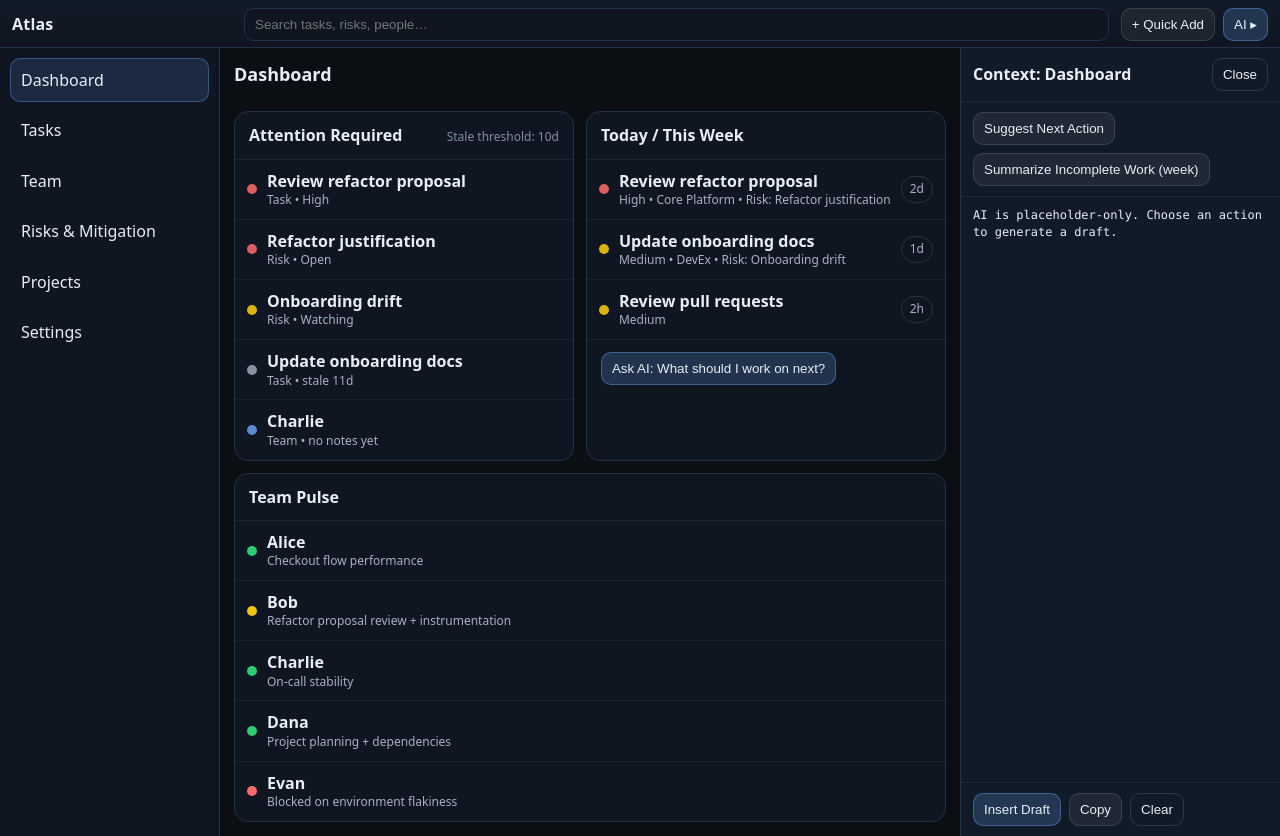
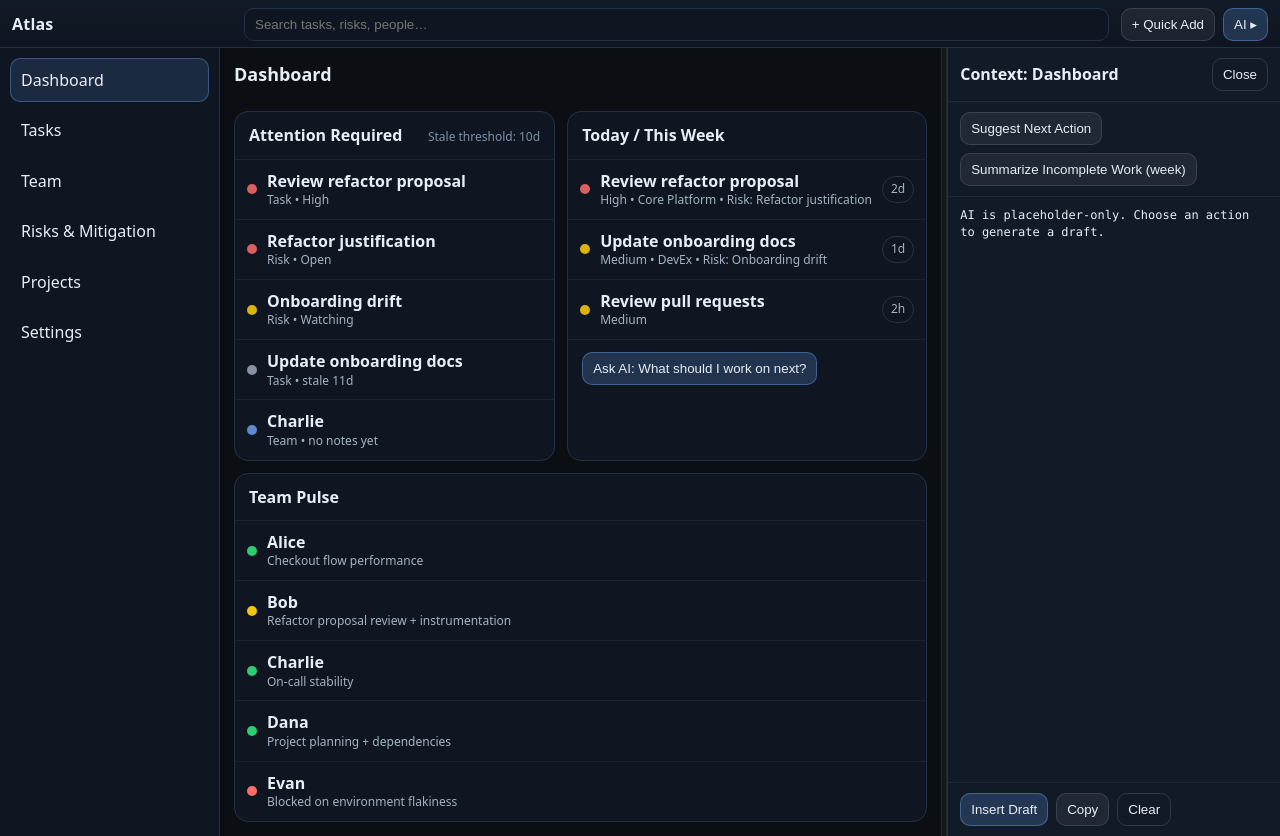
Before and after one commit to smithhe/Atlas, a React (Vite) app in the folder src/webui/: page / in a window 1280 px wide. Built offline with nearby package versions, Linux system fonts and the light colour scheme.

Commit message:
Updated AI panel to be resizable

```diff
--- a/src/webui/src/App.css
+++ b/src/webui/src/App.css
@@ -52,12 +52,32 @@
 
 .bodyGrid {
   display: grid;
-  grid-template-columns: 220px 1fr 320px;
+  grid-template-columns: 220px 1fr;
   height: 100%;
 }
 
 .bodyGrid.bodyGridNoAi {
   grid-template-columns: 220px 1fr;
+}
+
+.bodyGrid.bodyGridAiOpen {
+  grid-template-columns: 220px 1fr 6px var(--aiWidth, 320px);
+}
+
+.aiResizer {
+  cursor: col-resize;
+  background: rgba(255, 255, 255, 0.03);
+  border-left: 1px solid rgba(255, 255, 255, 0.07);
+  border-right: 1px solid rgba(255, 255, 255, 0.07);
+}
+
+.aiResizer:hover {
+  background: rgba(110, 168, 254, 0.10);
+}
+
+.aiResizer:focus-visible {
+  outline: 2px solid var(--accent);
+  outline-offset: -2px;
 }
 
 .leftNav {
@@ -604,6 +624,9 @@ select option:disabled {
   .bodyGrid {
     grid-template-columns: 220px 1fr;
   }
+  .aiResizer {
+    display: none;
+  }
   .aiPanel {
     display: none;
   }
--- a/src/webui/src/app/state/AiState.tsx
+++ b/src/webui/src/app/state/AiState.tsx
@@ -12,11 +12,13 @@ export interface AiState {
   contextTitle: string
   actions: AiAction[]
   output: string
+  panelWidthPx?: number
 }
 
 export interface AiApi {
   state: AiState
   setIsOpen: (isOpen: boolean) => void
+  setPanelWidthPx: (px: number | undefined) => void
   setContext: (contextTitle: string, actions: AiAction[]) => void
   runAction: (actionId: string) => void
   clearOutput: () => void
@@ -30,6 +32,7 @@ export function AiProvider({ children }: { children: ReactNode }) {
   const [contextTitle, setContextTitle] = useState<string>('Context: Dashboard')
   const [actions, setActions] = useState<AiAction[]>([])
   const [output, setOutput] = useState<string>('AI is placeholder-only. Choose an action to generate a draft.\n')
+  const [panelWidthPx, setPanelWidthPx] = useState<number | undefined>(undefined)
 
   // Keep latest values accessible to stable callbacks.
   const actionsRef = useRef<AiAction[]>(actions)
@@ -64,14 +67,15 @@ export function AiProvider({ children }: { children: ReactNode }) {
 
   const api = useMemo<AiApi>(
     () => ({
-      state: { isOpen, contextTitle, actions, output },
+      state: { isOpen, contextTitle, actions, output, panelWidthPx },
       setIsOpen,
+      setPanelWidthPx,
       setContext,
       runAction,
       clearOutput,
       appendOutput,
     }),
-    [actions, appendOutput, clearOutput, contextTitle, isOpen, output, runAction, setContext],
+    [actions, appendOutput, clearOutput, contextTitle, isOpen, output, panelWidthPx, runAction, setContext],
   )
 
   return <AiContext.Provider value={api}>{children}</AiContext.Provider>
--- a/src/webui/src/components/ShellLayout.tsx
+++ b/src/webui/src/components/ShellLayout.tsx
@@ -1,4 +1,4 @@
-import { useMemo, useState } from 'react'
+import { useEffect, useMemo, useRef, useState } from 'react'
 import { NavLink, Outlet, useLocation } from 'react-router-dom'
 import { AiPanel } from './AiPanel'
 import { useAi } from '../app/state/AiState'
@@ -27,8 +27,32 @@ export function ShellLayout() {
   const ai = useAi()
   const loc = useLocation()
   const [search, setSearch] = useState('')
+  const resizeRef = useRef<{ startX: number; startWidth: number } | null>(null)
 
   const contextTitle = useMemo(() => routeToContextTitle(loc.pathname), [loc.pathname])
+
+  const minAiWidth = 320
+  const defaultAiWidthCss = 'clamp(320px, 26vw, 560px)'
+  const aiWidthCss = ai.state.panelWidthPx ? `${Math.max(minAiWidth, ai.state.panelWidthPx)}px` : defaultAiWidthCss
+
+  useEffect(() => {
+    function onMove(e: PointerEvent) {
+      if (!resizeRef.current) return
+      const dx = resizeRef.current.startX - e.clientX
+      const next = resizeRef.current.startWidth + dx
+      const max = Math.max(minAiWidth, Math.floor(window.innerWidth * 0.6))
+      ai.setPanelWidthPx(Math.max(minAiWidth, Math.min(max, Math.floor(next))))
+    }
+    function onUp() {
+      resizeRef.current = null
+    }
+    window.addEventListener('pointermove', onMove)
+    window.addEventListener('pointerup', onUp)
+    return () => {
+      window.removeEventListener('pointermove', onMove)
+      window.removeEventListener('pointerup', onUp)
+    }
+  }, [ai])
 
   return (
     <div className="appShell">
@@ -55,7 +79,10 @@ export function ShellLayout() {
         </div>
       </header>
 
-      <div className={`bodyGrid ${ai.state.isOpen ? '' : 'bodyGridNoAi'}`}>
+      <div
+        className={`bodyGrid ${ai.state.isOpen ? 'bodyGridAiOpen' : 'bodyGridNoAi'}`}
+        style={{ ['--aiWidth' as any]: aiWidthCss }}
+      >
         <nav className="leftNav" aria-label="Primary navigation">
           {NAV.map((n) => (
             <NavLink
@@ -77,6 +104,29 @@ export function ShellLayout() {
           <Outlet />
         </main>
 
+        {ai.state.isOpen ? (
+          <div
+            className="aiResizer"
+            role="separator"
+            aria-orientation="vertical"
+            aria-label="Resize AI panel"
+            tabIndex={0}
+            onDoubleClick={() => ai.setPanelWidthPx(undefined)}
+            onPointerDown={(e) => {
+              // Start from current rendered width (fallback to min).
+              const current = ai.state.panelWidthPx ?? minAiWidth
+              resizeRef.current = { startX: e.clientX, startWidth: current }
+              ;(e.currentTarget as HTMLElement).setPointerCapture(e.pointerId)
+            }}
+            onKeyDown={(e) => {
+              // Keyboard resize: arrows adjust by 20px. Home resets.
+              if (e.key === 'Home') ai.setPanelWidthPx(undefined)
+              if (e.key === 'ArrowLeft') ai.setPanelWidthPx((ai.state.panelWidthPx ?? minAiWidth) + 20)
+              if (e.key === 'ArrowRight') ai.setPanelWidthPx((ai.state.panelWidthPx ?? minAiWidth) - 20)
+            }}
+          />
+        ) : null}
+
         <AiPanel />
       </div>
     </div>
```
